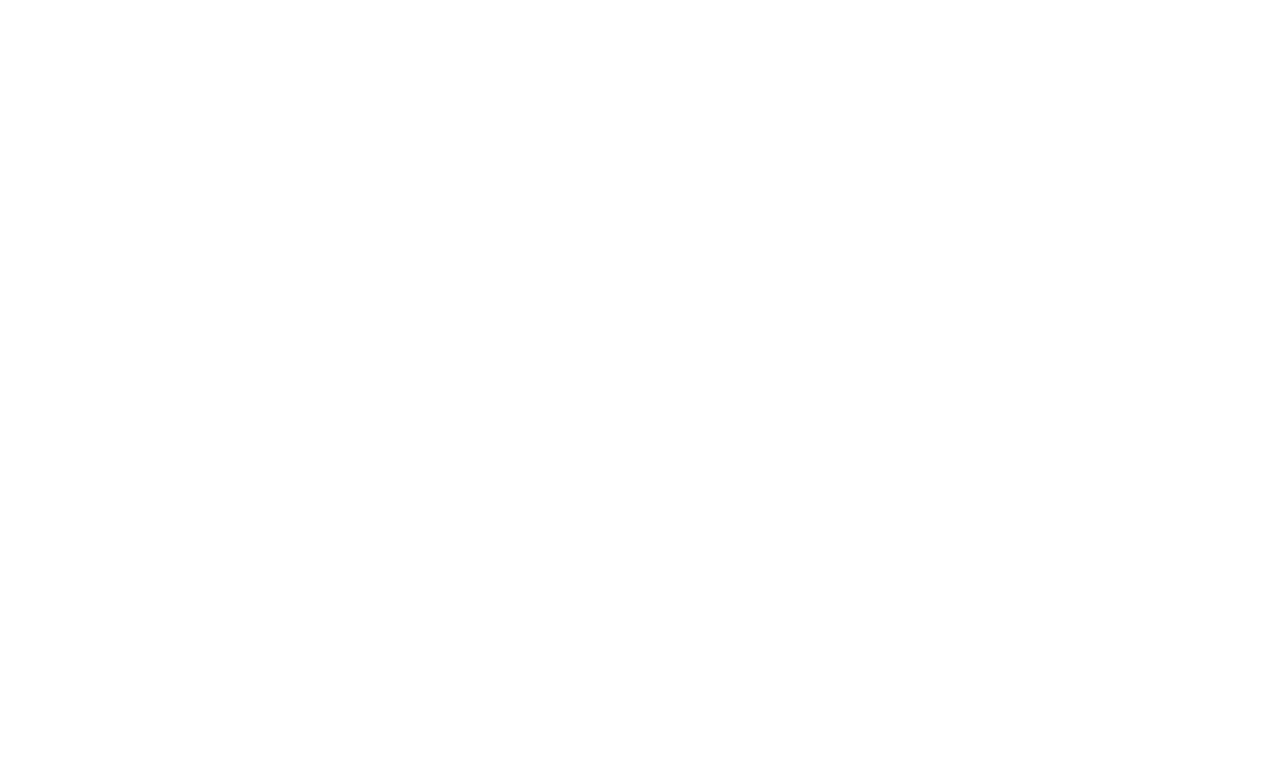
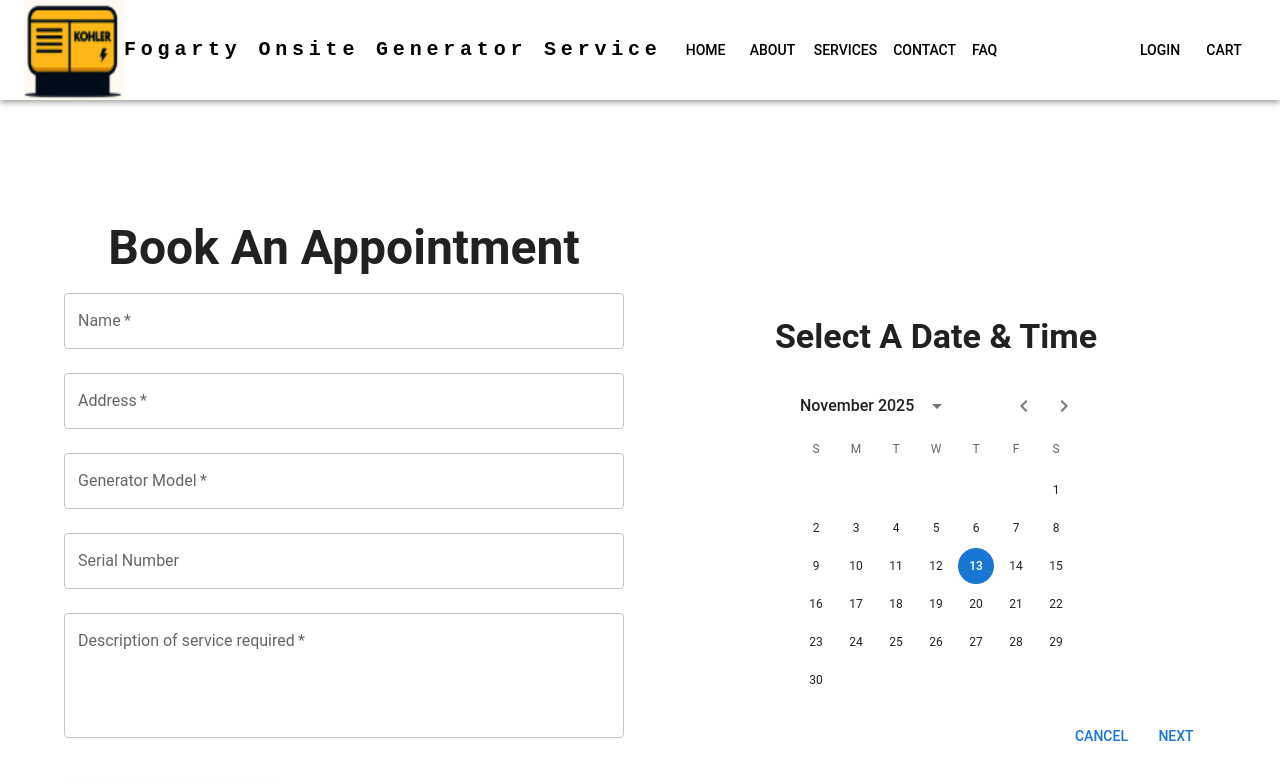
Before and after one commit to Cris4110/FogartyGeneratorServices, a React (Vite) app: page /Appointment in a window 1280 px wide. Shown: the top 784 px of the page. Built offline with nearby package versions, Linux system fonts and the light colour scheme.

Commit message:
NF404-69
Added request appointment page with working date and time selection and text fields that require information in order to continue.

```diff
--- a/package.json
+++ b/package.json
@@ -20,11 +20,14 @@
     "@emotion/styled": "^11.14.1",
     "@mui/icons-material": "^7.3.4",
     "@mui/material": "^7.3.4",
+    "@mui/x-date-pickers": "^8.15.0",
     "axios": "^1.12.2",
+    "dayjs": "^1.11.18",
     "dotenv": "^17.2.3",
     "express": "^5.1.0",
     "mongoose": "^8.19.2",
     "react": "^19.1.1",
+    "react-calendar": "^6.0.0",
     "react-dom": "^19.1.1",
     "react-router-dom": "^7.9.4"
   },
--- /dev/null
+++ b/src/pages/public/Appointment.tsx
@@ -0,0 +1,99 @@
+import Navbar from "./Navbar";
+import Footer from "./Footer";
+import { Container, Grid, Box, Typography, Button, TextField } from "@mui/material";
+import * as React from 'react';
+import dayjs from 'dayjs';
+import { AdapterDayjs } from '@mui/x-date-pickers/AdapterDayjs';
+import { LocalizationProvider } from '@mui/x-date-pickers/LocalizationProvider';
+import { StaticDateTimePicker } from '@mui/x-date-pickers/StaticDateTimePicker';
+
+function Appointment() {
+  {/* Variable to hold date and time */}
+  const [dateTime, setDateTime] = React.useState<dayjs.Dayjs | null>(dayjs());
+
+  return (
+    <>
+      <Navbar />
+      <Container maxWidth="lg" sx={{ mt: 15, mb: 10 }}>
+        {/* Main Grid  */}
+        <Grid container spacing={4} alignItems="flex-start">
+          {/* Left Grid with text fields and request appointment button */}
+          <Grid size={{ xs: 12, md: 6}}>
+            <Typography variant="h3" fontWeight={700} gutterBottom align="center">
+              Book An Appointment
+            </Typography>
+
+            <TextField
+              required
+              label="Name"
+              fullWidth
+              sx={{mb: 3}}
+            />
+            <TextField
+              required
+              label="Address"
+              fullWidth
+              sx={{mb: 3}}
+            />
+            <TextField
+              required
+              label="Generator Model"
+              fullWidth
+              sx={{mb: 3}}
+            />
+            <TextField
+              label="Serial Number"
+              fullWidth
+              sx={{ mb: 3 }}
+            />
+            <TextField
+              required
+              label="Description of service required"
+              multiline
+              rows={4}
+              fullWidth
+              sx={{mb: 3}}
+            />
+
+            <Box sx={{mt: 3, display: "flex", gap: 2}}>
+              <Button variant="contained" color="primary" size="large">
+                Request Appointment
+              </Button>
+            </Box>
+          </Grid>
+
+          {/* Right side with date and time picker as well as confirmation text */}
+          <Grid size={{ xs: 12, md: 6}} sx={{mt:12}}>
+            <Typography variant="h4" fontWeight={700} gutterBottom align="center">
+              Select A Date & Time
+            </Typography>
+
+            {/* Date and time picker */}
+            <LocalizationProvider dateAdapter={AdapterDayjs}>
+              <StaticDateTimePicker
+                displayStaticWrapperAs="desktop"
+                value={dateTime}
+                onChange={(newValue) => setDateTime(newValue)}
+                sx={{
+                  mt: 2,
+                  width: "100%",
+                  "& .MuiPickerStaticWrapper-root": {
+                    width: "100%",
+                  },
+                }}
+              />
+            </LocalizationProvider>
+
+            {/* Confirmation text for date and time */}
+            <Typography variant="h6" sx={{ mt: 2 }} align="center">
+                Selected: {dateTime ? dateTime.format("MMMM D, YYYY h:mm A") : "None"}
+            </Typography>
+          </Grid>
+        </Grid>
+      </Container>
+      <Footer />
+    </>
+  );
+}
+
+export default Appointment;
--- a/src/pages/public/FAQ.tsx
+++ b/src/pages/public/FAQ.tsx
@@ -2,7 +2,7 @@ import Navbar from "./Navbar";
 import Footer from "./Footer";
 import { Container, Grid, Typography } from "@mui/material";
 
-function Homepage() {
+function FAQ() {
   return (
     <>
       <Navbar />
@@ -83,4 +83,4 @@ function Homepage() {
   );
 }
 
-export default Homepage;
+export default FAQ;
--- a/src/pages/public/Servicespage.tsx
+++ b/src/pages/public/Servicespage.tsx
@@ -1,6 +1,7 @@
 import Navbar from "./Navbar";
 import Footer from "./Footer";
 import { Container, Grid, Box, Typography, Button } from "@mui/material";
+import { Link } from "react-router-dom";
 
 function Servicespage() {
   return (
@@ -89,6 +90,8 @@ function Servicespage() {
             }}
           >
             <Button
+              component={Link}
+              to="/Appointment"
               variant="text"
               style={{
                 fontFamily: "Sans-serif",
--- a/src/routes/publicroutes.tsx
+++ b/src/routes/publicroutes.tsx
@@ -5,6 +5,7 @@ import About from "../pages/public/About";
 import FAQ from "../pages/public/FAQ";
 import ContactPage from "../pages/public/ContactPage";
 import UserSettings from "../pages/public/UserSettings";
+import Appointment from "../pages/public/Appointment";
 
 const PublicRoutes = () => (
 
@@ -15,6 +16,7 @@ const PublicRoutes = () => (
         <Route path="/ContactPage" element={<ContactPage />} />
         <Route path="/services" element={<Servicespage />} />
         <Route path="/UserSettings" element={<UserSettings />} />
+        <Route path="/Appointment" element={<Appointment />} />
     </Routes>
 
 );
```
Also changed, not shown: 1 other file (tests, documents, lock files or other folders).
